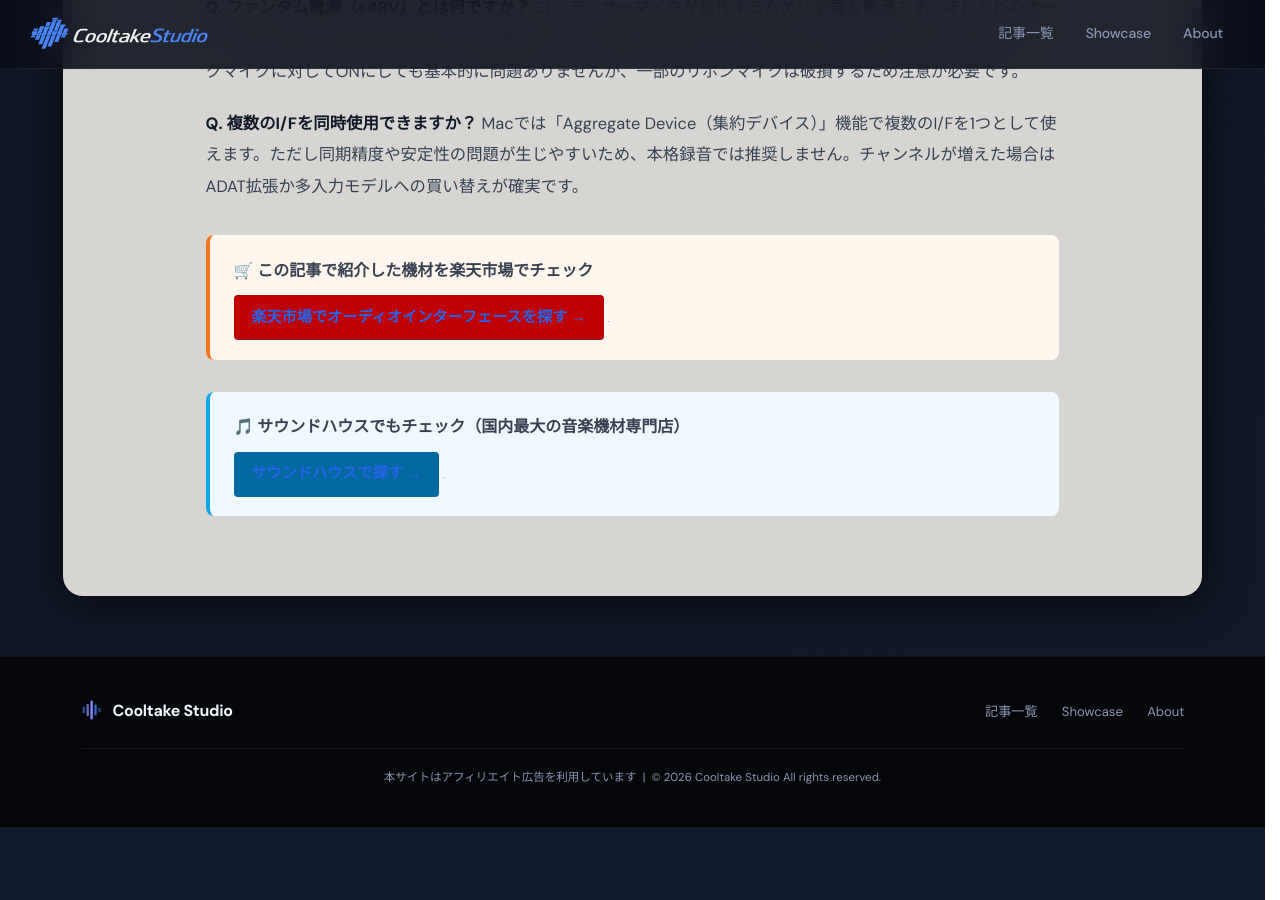
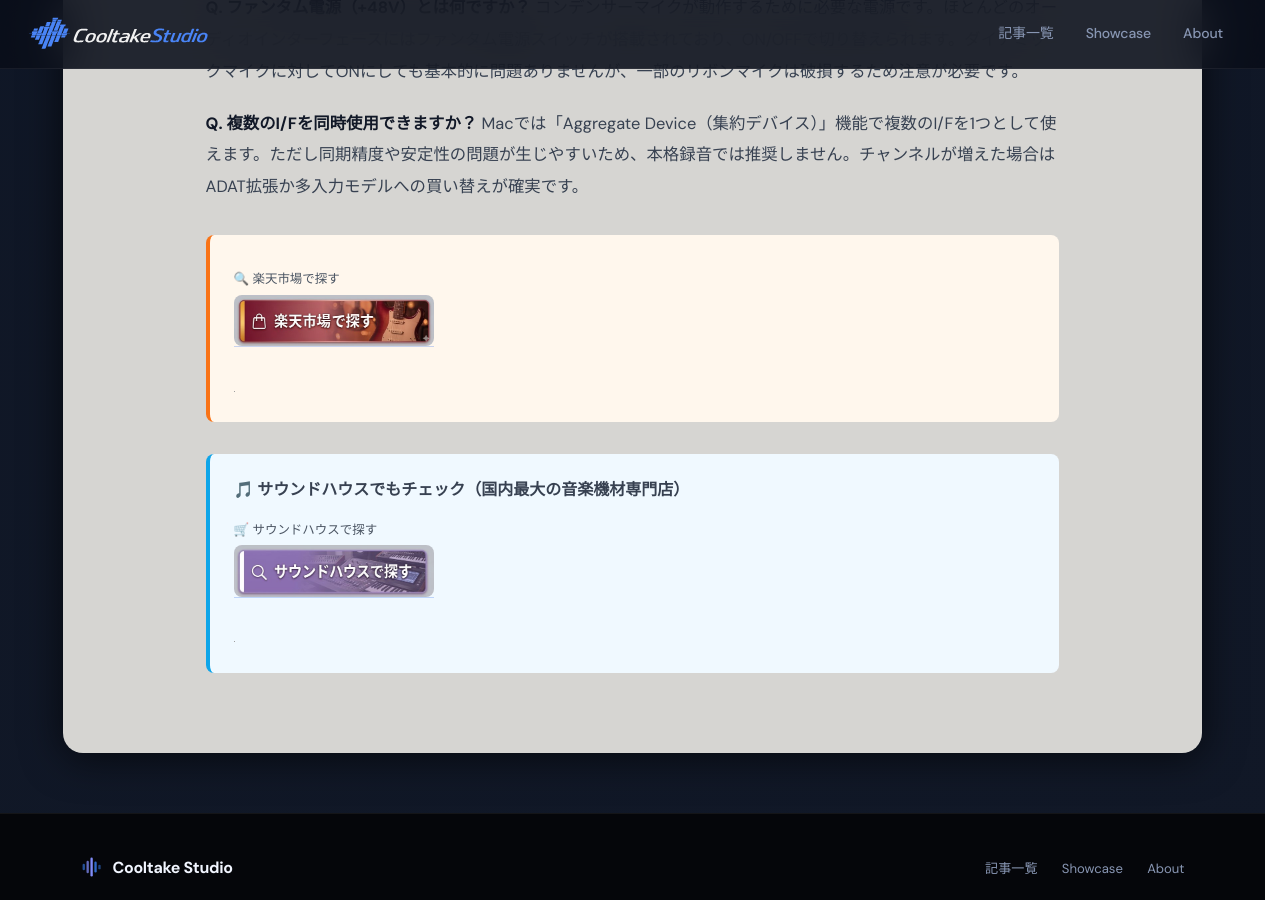
Before and after one commit to cooltake/cooltake-staging, a Jekyll site: the page built from _posts/2026-05-12-audio-interface-guide.md, in a window 1280 px wide and 900 px high, scrolled down 6580 px. Built offline with Jekyll 4.4.1, drawn with Linux system fonts in a browser that asks for light colours; some web fonts are replaced; grey boxes are pictures that could not be loaded.

Commit message:
style: replace old CTA buttons with image buttons in 2026-05-12-audio-interface-guide.md

```diff
--- a/_posts/2026-05-12-audio-interface-guide.md
+++ b/_posts/2026-05-12-audio-interface-guide.md
@@ -171,13 +171,14 @@
 **Q. 複数のI/Fを同時使用できますか？**
 Macでは「Aggregate Device（集約デバイス）」機能で複数のI/Fを1つとして使えます。ただし同期精度や安定性の問題が生じやすいため、本格録音では推奨しません。チャンネルが増えた場合はADAT拡張か多入力モデルへの買い替えが確実です。
 <div style="margin:2rem 0;padding:1.2rem 1.5rem;background:#fff7ed;border-left:4px solid #f97316;border-radius:8px;">
-<p style="margin:0 0 .6rem;font-weight:bold;font-size:1rem;">&#x1F6D2; この記事で紹介した機材を楽天市場でチェック</p>
-<a href="//af.moshimo.com/af/c/click?a_id=5565352&amp;p_id=54&amp;pc_id=54&amp;pl_id=616&amp;url=https%3A%2F%2Fsearch.rakuten.co.jp%2Fsearch%2Fmall%2F%25E3%2582%25AA%25E3%2583%25BC%25E3%2583%2587%25E3%2582%25A3%25E3%2582%25AA%25E3%2582%25A4%25E3%2583%25B3%25E3%2582%25BF%25E3%2583%25BC%25E3%2583%2595%25E3%2582%25A7%25E3%2583%25BC%25E3%2582%25B9%2F" rel="nofollow" referrerpolicy="no-referrer-when-downgrade" style="display:inline-block;background:#bf0000;color:#fff;padding:.45rem 1.1rem;border-radius:4px;text-decoration:none;font-weight:bold;font-size:.95rem;">楽天市場でオーディオインターフェースを探す →</a>
+<div style="margin:.8rem 0;"><span style="display:block;font-size:.78rem;color:#4b5563;margin-bottom:3px;margin-top:6px;">🔍 楽天市場で探す</span>
+<a href="//af.moshimo.com/af/c/click?a_id=5565352&amp;p_id=54&amp;pc_id=54&amp;pl_id=616&amp;url=https%3A%2F%2Fsearch.rakuten.co.jp%2Fsearch%2Fmall%2F%25E3%2582%25AA%25E3%2583%25BC%25E3%2583%2587%25E3%2582%25A3%25E3%2582%25AA%25E3%2582%25A4%25E3%2583%25B3%25E3%2582%25BF%25E3%2583%25BC%25E3%2583%2595%25E3%2582%25A7%25E3%2583%25BC%25E3%2582%25B9%2F" rel="nofollow" referrerpolicy="no-referrer-when-downgrade" style="display:inline-block;text-decoration:none;"><img src="/assets/images/btn-rakuten.jpg" alt="楽天市場で探す" width="200" style="height:auto;border-radius:8px;display:block;"></a></div>
 <img src="//i.moshimo.com/af/i/impression?a_id=5565352&amp;p_id=54&amp;pc_id=54&amp;pl_id=616" width="1" height="1" style="border:none;" alt="" loading="lazy">
 </div>
 
 <div style="margin:2rem 0;padding:1.2rem 1.5rem;background:#f0f9ff;border-left:4px solid #0ea5e9;border-radius:8px;">
 <p style="margin:0 0 .6rem;font-weight:bold;font-size:1rem;">&#x1F3B5; サウンドハウスでもチェック（国内最大の音楽機材専門店）</p>
-<a href="https://h.accesstrade.net/sp/cc?rk=01001xqc00os63&url=https%3A%2F%2Fwww.soundhouse.co.jp%2Fsearch%2Findex%2F%3Fsearch_all%3D%25E3%2582%25AA%25E3%2583%25BC%25E3%2583%2587%25E3%2582%25A3%25E3%2582%25AA%25E3%2582%25A4%25E3%2583%25B3%25E3%2582%25BF%25E3%2583%25BC%25E3%2583%2595%25E3%2582%25A7%25E3%2583%25BC%25E3%2582%25B9" rel="nofollow" referrerpolicy="no-referrer-when-downgrade" style="display:inline-block;background:#0369a1;color:#fff;padding:.45rem 1.1rem;border-radius:4px;text-decoration:none;font-weight:bold;font-size:.95rem;">サウンドハウスで探す →</a>
+<div style="margin:.8rem 0;"><span style="display:block;font-size:.78rem;color:#4b5563;margin-bottom:3px;margin-top:6px;">🛒 サウンドハウスで探す</span>
+<a href="https://h.accesstrade.net/sp/cc?rk=01001xqc00os63&url=https%3A%2F%2Fwww.soundhouse.co.jp%2Fsearch%2Findex%2F%3Fsearch_all%3D%25E3%2582%25AA%25E3%2583%25BC%25E3%2583%2587%25E3%2582%25A3%25E3%2582%25AA%25E3%2582%25A4%25E3%2583%25B3%25E3%2582%25BF%25E3%2583%25BC%25E3%2583%2595%25E3%2582%25A7%25E3%2583%25BC%25E3%2582%25B9" rel="nofollow" referrerpolicy="no-referrer-when-downgrade" style="display:inline-block;text-decoration:none;"><img src="/assets/images/btn-soundhouse.jpg" alt="サウンドハウスで探す" width="200" style="height:auto;border-radius:8px;display:block;"></a></div>
 <img src="https://h.accesstrade.net/sp/rr?rk=01001xqc00os63" width="1" height="1" border="0" alt="" loading="lazy">
 </div>
```
